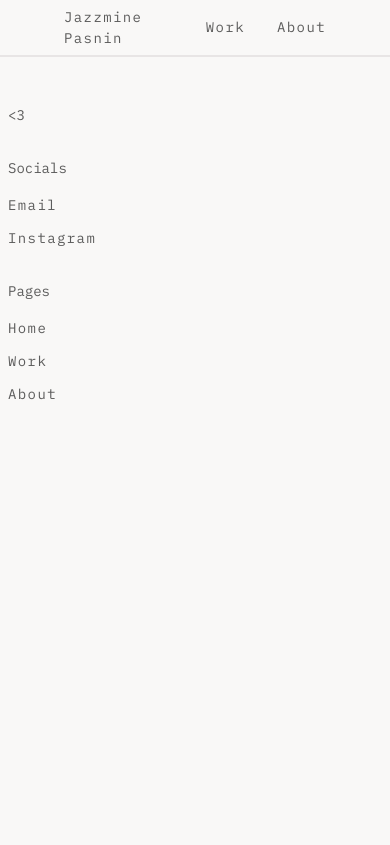
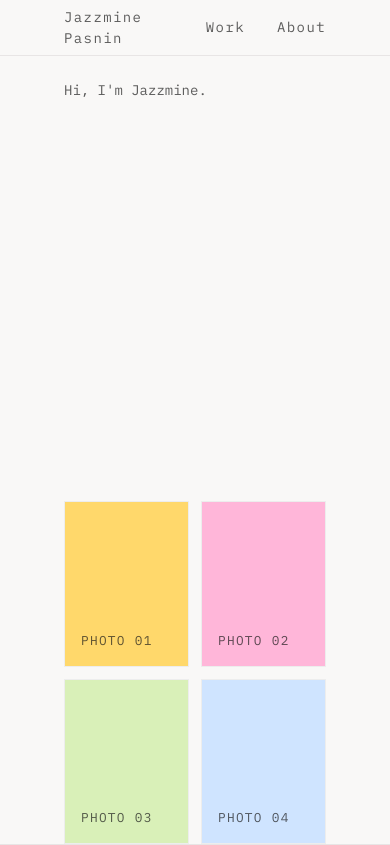
Before and after one commit to Jazzmoin/portfolio, a SvelteKit app: page /about in a window 390 px wide. Shown: the top 845 px of the page. Built offline with nearby package versions, Linux system fonts and the light colour scheme.

Commit message:
about page template

```diff
--- a/src/routes/about/+page.svelte
+++ b/src/routes/about/+page.svelte
@@ -1,12 +1,107 @@
-<script>
-    // import CardLayout from "$lib/components/CardLayout.svelte";
-    //
-    // const cards = [
-    //     {
-    //         href: "",
-    //         title: "-",
-    //         desc: "-",
-    //         img: "/src/lib/images/img.png",
-    //     },
-    // ];
+<script lang="ts">
+    const gallery = [
+        { label: "Photo 01", color: "#ffd86b" },
+        { label: "Photo 02", color: "#ffb6d9" },
+        { label: "Photo 03", color: "#d9f0b8" },
+        { label: "Photo 04", color: "#cfe4ff" },
+    ];
 </script>
+
+<div class="about-page">
+    <section class="about-intro">
+        <p>
+            Hi, I'm Jazzmine.
+        </p>
+    </section>
+
+    <section class="about-gallery" aria-label="About image gallery">
+        {#each gallery as image}
+            <figure class="gallery-card">
+                <div
+                    class="gallery-placeholder"
+                    style={`background: ${image.color}`}
+                >
+                    <span>{image.label}</span>
+                </div>
+            </figure>
+        {/each}
+    </section>
+</div>
+
+<style>
+    .about-page {
+        min-height: calc(100vh - var(--header-height));
+        display: grid;
+        grid-template-rows: minmax(0, 1fr) minmax(0, 1fr);
+    }
+
+    .about-intro {
+        display: grid;
+        padding: 2rem 0;
+    }
+
+    .about-gallery {
+        display: grid;
+        grid-template-columns: repeat(4, minmax(0, 1fr));
+        gap: 1rem;
+        padding: 1rem 0 0;
+        min-height: 0;
+    }
+
+    .gallery-card {
+        margin: 0;
+        min-width: 0;
+        border: 1px solid rgba(26, 26, 26, 0.08);
+        background: white;
+        overflow: hidden;
+    }
+
+    .gallery-placeholder {
+        display: flex;
+        align-items: end;
+        padding: 1rem;
+        box-sizing: border-box;
+        width: 100%;
+        height: 100%;
+    }
+
+    .gallery-placeholder span {
+        text-transform: uppercase;
+        letter-spacing: 0.1em;
+        font-size: 0.8rem;
+    }
+
+    @media (max-width: 900px) {
+        .about-intro {
+            grid-template-columns: 1fr;
+            gap: 1rem;
+            padding: 1.5rem 0;
+        }
+
+        .about-gallery {
+            grid-template-columns: repeat(2, minmax(0, 1fr));
+            grid-template-rows: repeat(2, minmax(0, 1fr));
+        }
+    }
+
+    @media (max-width: 640px) {
+        .about-page {
+            grid-template-rows: 1.1fr 0.9fr;
+        }
+
+        .intro-copy h1 {
+            font-size: clamp(1.7rem, 8vw, 2.5rem);
+            max-width: 12ch;
+        }
+
+        .intro-copy p {
+            font-size: 0.82rem;
+            line-height: 1.45;
+        }
+
+        .about-gallery {
+            gap: 0.75rem;
+            padding-top: 0.75rem;
+        }
+    }
+</style>
```
